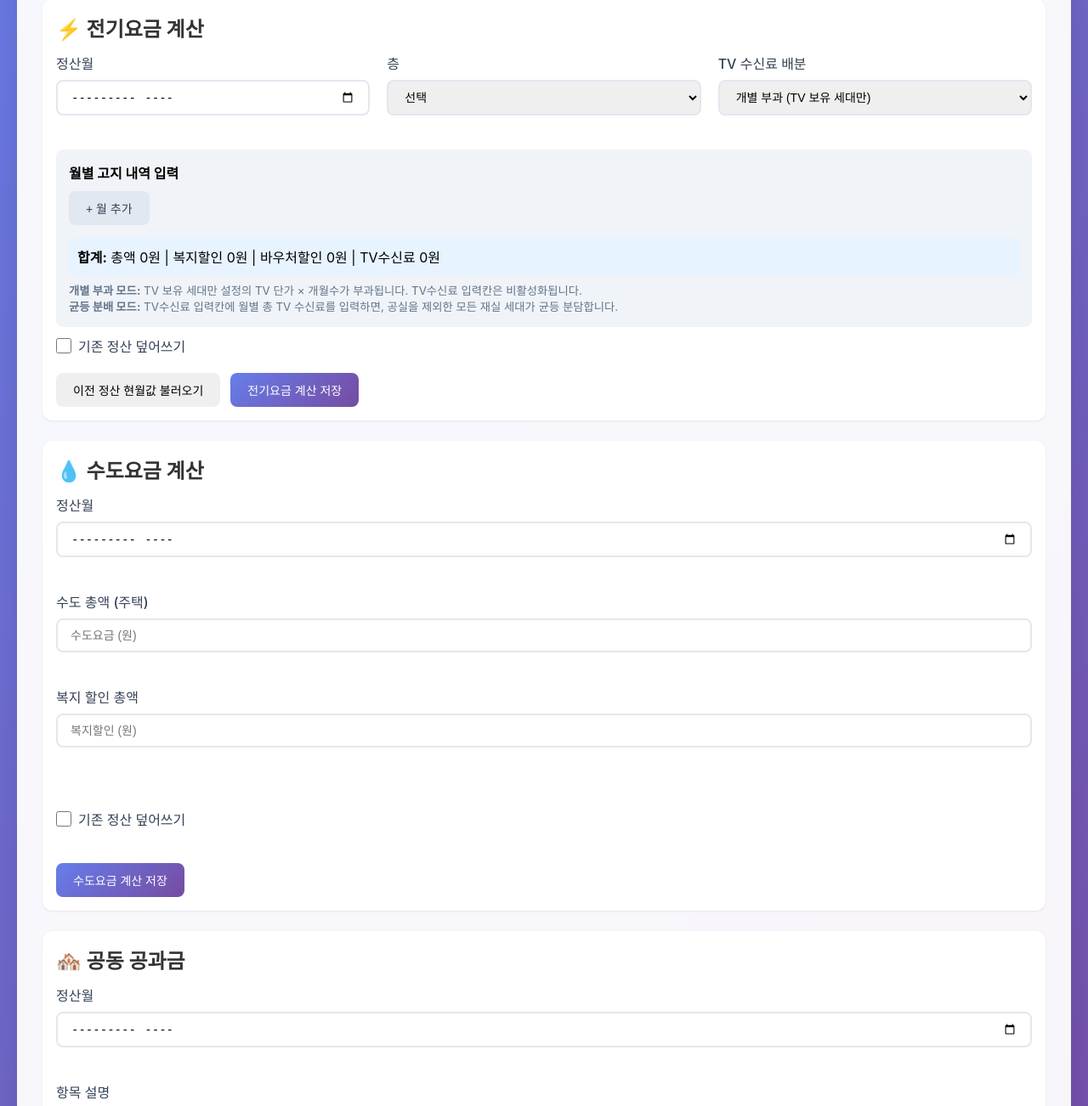
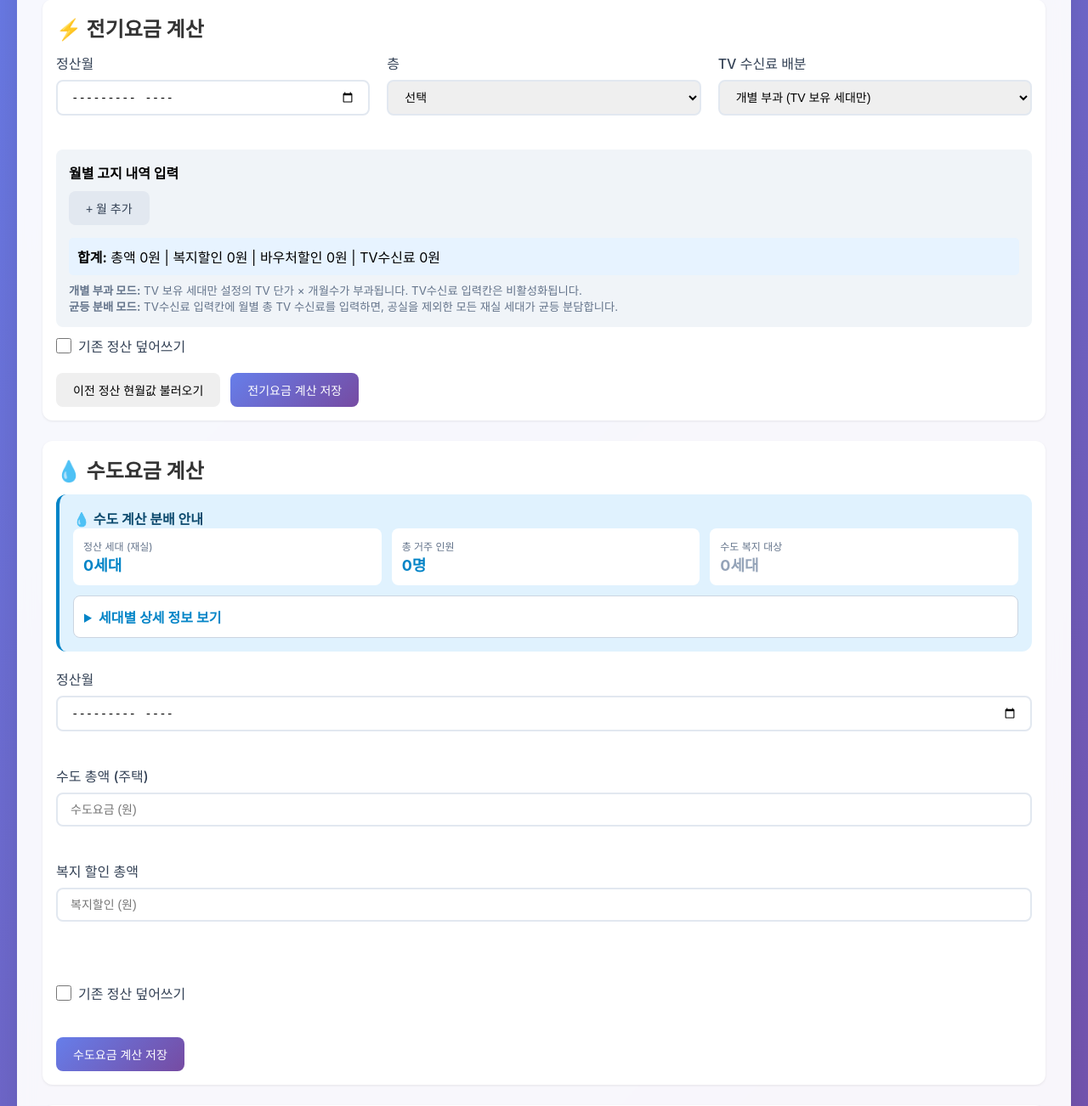
Before and after one commit to InFinity-dev/BillCalculator, a Flask app: page /calculator in a window 1280 px wide. Shown: the part 405-1707 px from the top of the page at 85% size. Run offline with Flask 3, Linux system fonts and the light colour scheme.

Commit message:
계산시 대상 세대 정보 상세 카드 추가 (전기, 수도)

```diff
--- a/templates/calculator.html
+++ b/templates/calculator.html
@@ -73,6 +73,10 @@
       </label>
     </div>
 
+    <!-- 선택된 층의 세대 정보 카드 -->
+    <div id="unitsInfoCardContainer" style="margin-top:20px;"></div>
+
+    <!-- 검침 입력 테이블 -->
     <div id="readingTableWrap" style="margin-top:16px;"></div>
 
     <div style="margin-top:12px;display:flex;gap:12px;flex-wrap:wrap;">
@@ -85,6 +89,10 @@
 <!-- 수도요금 -->
 <div style="margin-top:24px;background:#fff;padding:16px;border-radius:12px;box-shadow:0 1px 3px rgba(0,0,0,0.08)">
   <h2 style="margin-bottom:12px;">💧 수도요금 계산</h2>
+
+  <!-- 수도 계산 분배 요약 -->
+  <div id="waterSummaryContainer" style="margin-bottom:20px;"></div>
+
   <form id="waterForm">
     <input type="hidden" name="_csrf_token" value="{{ csrf_token() }}">
     <div class="grid grid-4">
@@ -252,7 +260,50 @@ function updateTvFeeInputs(){
   calculateBillTotals();
 }
 
-// 검침표 렌더링
+// 세대 정보 카드 렌더링 (전기)
+function renderUnitsInfoCards(floorId){
+  const container = document.getElementById('unitsInfoCardContainer');
+  const units = UNITS.filter(u => u.floor_id == floorId).sort((a, b) => a.unit_name.localeCompare(b.unit_name));
+
+  if(units.length === 0){
+    container.innerHTML = '';
+    return;
+  }
+
+  let html = '<div style="background:#e0e7ff;padding:16px;border-radius:12px;margin-bottom:16px;border-left:4px solid #667eea;">';
+  html += '<h4 style="margin-top:0;color:#4338ca;">👥 선택된 층 세대 정보</h4>';
+  html += '<div style="display:grid;grid-template-columns:repeat(auto-fill,minmax(280px,1fr));gap:12px;">';
+
+  units.forEach(u => {
+    const statusBadge = u.is_vacant
+      ? '<span class="badge badge-danger">공실</span>'
+      : '<span class="badge badge-success">재실</span>';
+
+    const elecWelfare = u.electric_welfare ? '<span class="badge badge-primary">전기복지</span>' : '';
+    const elecVoucher = u.electric_voucher ? '<span class="badge badge-primary">전기바우처</span>' : '';
+    const tv = u.has_tv ? '<span class="badge badge-warning">TV보유</span>' : '';
+    const waterWelfare = u.water_welfare ? '<span class="badge badge-primary">수도복지</span>' : '';
+
+    html += `
+      <div style="background:white;padding:12px;border-radius:8px;border:1px solid #cbd5e1;font-size:13px;">
+        <div style="font-weight:bold;margin-bottom:8px;font-size:14px;">${u.unit_name}</div>
+        <div style="display:flex;flex-wrap:wrap;gap:6px;margin-bottom:6px;">
+          ${statusBadge}
+          ${elecWelfare}
+          ${elecVoucher}
+          ${tv}
+          ${waterWelfare}
+        </div>
+        <div style="color:#64748b;">👥 ${u.residents_count}명</div>
+      </div>
+    `;
+  });
+
+  html += '</div></div>';
+  container.innerHTML = html;
+}
+
+// 검침표 렌더링 (세대 정보 포함)
 function renderReadingTable(floorId){
   const wrap = document.getElementById('readingTableWrap');
   const units = UNITS.filter(u => u.floor_id == floorId && !u.is_vacant);
@@ -262,15 +313,18 @@ function renderReadingTable(floorId){
     return;
   }
 
-  let html = '<h4>검침 입력</h4><table><thead><tr><th>세대</th><th>전월 검침</th><th>현월 검침</th><th>사용량</th></tr></thead><tbody>';
+  let html = '<h4>검침 입력</h4><table style="width:100%;border-collapse:collapse;"><thead><tr style="background:#f0f4f8;"><th style="padding:12px;text-align:left;border-bottom:2px solid #e2e8f0;">세대</th><th style="padding:12px;text-align:left;border-bottom:2px solid #e2e8f0;">속성</th><th style="padding:12px;text-align:left;border-bottom:2px solid #e2e8f0;">전월 검침</th><th style="padding:12px;text-align:left;border-bottom:2px solid #e2e8f0;">현월 검침</th><th style="padding:12px;text-align:left;border-bottom:2px solid #e2e8f0;">사용량</th></tr></thead><tbody>';
+
   units.forEach(u => {
-    html += `<tr>
-      <td><strong>${u.unit_name}</strong></td>
-      <td><input type="number" name="prev_${u.id}" step="0.01" placeholder="전월" class="reading-prev" data-unit="${u.id}"></td>
-      <td><input type="number" name="curr_${u.id}" step="0.01" placeholder="현월" class="reading-curr" data-unit="${u.id}"></td>
-      <td><span id="usage_${u.id}" style="font-weight:bold;">0.00</span></td>
-    </tr>`;
+    const badges = [];
+    if(u.electric_welfare) badges.push('복지');
+    if(u.electric_voucher) badges.push('바우처');
+    if(u.has_tv) badges.push('TV');
+    const badgeStr = badges.length > 0 ? badges.join(', ') : '-';
+
+    html += `<tr style="border-bottom:1px solid #e2e8f0;"><td style="padding:12px;"><strong>${u.unit_name}</strong></td><td style="padding:12px;font-size:12px;color:#64748b;">${badgeStr}</td><td style="padding:12px;"><input type="number" name="prev_${u.id}" step="0.01" placeholder="전월" class="reading-prev" data-unit="${u.id}" style="width:100%;padding:8px;border:1px solid #ddd;border-radius:4px;"></td><td style="padding:12px;"><input type="number" name="curr_${u.id}" step="0.01" placeholder="현월" class="reading-curr" data-unit="${u.id}" style="width:100%;padding:8px;border:1px solid #ddd;border-radius:4px;"></td><td style="padding:12px;font-weight:bold;"><span id="usage_${u.id}" style="font-weight:bold;">0.00</span></td></tr>`;
   });
+
   html += '</tbody></table>';
   wrap.innerHTML = html;
 
@@ -283,6 +337,47 @@ function renderReadingTable(floorId){
       document.getElementById(`usage_${unitId}`).textContent = (curr - prev).toFixed(2);
     });
   });
+}
+
+// 수도 계산 요약 렌더링
+function renderWaterSummary(){
+  const container = document.getElementById('waterSummaryContainer');
+  const occupiedUnits = UNITS.filter(u => !u.is_vacant);
+  const waterWelfareUnits = occupiedUnits.filter(u => u.water_welfare);
+  const totalResidents = occupiedUnits.reduce((sum, u) => sum + (u.residents_count || 1), 0);
+
+  let html = '<div style="background:#e0f2fe;padding:16px;border-radius:12px;border-left:4px solid #0284c7;margin-bottom:16px;">';
+  html += '<h4 style="margin-top:0;color:#0c4a6e;">💧 수도 계산 분배 안내</h4>';
+  html += '<div style="display:grid;grid-template-columns:repeat(auto-fit,minmax(200px,1fr));gap:12px;margin-bottom:12px;">';
+
+  html += `
+    <div style="background:white;padding:12px;border-radius:8px;">
+      <div style="font-size:12px;color:#64748b;">정산 세대 (재실)</div>
+      <div style="font-size:18px;font-weight:bold;color:#0284c7;">${occupiedUnits.length}세대</div>
+    </div>
+    <div style="background:white;padding:12px;border-radius:8px;">
+      <div style="font-size:12px;color:#64748b;">총 거주 인원</div>
+      <div style="font-size:18px;font-weight:bold;color:#0284c7;">${totalResidents}명</div>
+    </div>
+    <div style="background:white;padding:12px;border-radius:8px;">
+      <div style="font-size:12px;color:#64748b;">수도 복지 대상</div>
+      <div style="font-size:18px;font-weight:bold;color:#${waterWelfareUnits.length > 0 ? '059669' : '94a3b8'}">${waterWelfareUnits.length}세대</div>
+    </div>
+  `;
+
+  html += '</div>';
+
+  // 세대별 상세 정보
+  html += '<details style="background:white;padding:12px;border-radius:8px;border:1px solid #cbd5e1;"><summary style="cursor:pointer;font-weight:600;color:#0284c7;">세대별 상세 정보 보기</summary>';
+  html += '<table style="width:100%;font-size:12px;border-collapse:collapse;margin-top:12px;"><thead><tr style="background:#f0f4f8;"><th style="padding:8px;text-align:left;border-bottom:1px solid #cbd5e1;">세대</th><th style="padding:8px;text-align:center;border-bottom:1px solid #cbd5e1;">인원수</th><th style="padding:8px;text-align:center;border-bottom:1px solid #cbd5e1;">수도복지</th><th style="padding:8px;text-align:center;border-bottom:1px solid #cbd5e1;">상태</th></tr></thead><tbody>';
+
+  occupiedUnits.forEach(u => {
+    const welfare = u.water_welfare ? '✓' : '-';
+    html += `<tr style="border-bottom:1px solid #e2e8f0;"><td style="padding:8px;"><strong>${u.unit_name}</strong></td><td style="padding:8px;text-align:center;">${u.residents_count}명</td><td style="padding:8px;text-align:center;color:${u.water_welfare ? '#059669' : '#94a3b8'};">${welfare}</td><td style="padding:8px;text-align:center;"><span class="badge ${u.water_welfare ? 'badge-success' : 'badge-warning'}">${u.water_welfare ? '할인대상' : '일반'}</span></td></tr>`;
+  });
+
+  html += '</tbody></table></details></div>';
+  container.innerHTML = html;
 }
 
 // 이전 정산 현월값 불러오기
@@ -321,13 +416,19 @@ function loadPreviousReadings(){
 document.getElementById('floorSelect').addEventListener('change', (e) => {
   const id = e.target.value;
   document.getElementById('electric_floor_id').value = id;
-  if(id) renderReadingTable(id);
+  if(id) {
+    renderReadingTable(id);
+    renderUnitsInfoCards(id);
+  }
 });
 
 document.getElementById('electric_floor_id').addEventListener('change', (e) => {
   const id = e.target.value;
   document.getElementById('floorSelect').value = id;
-  if(id) renderReadingTable(id);
+  if(id) {
+    renderReadingTable(id);
+    renderUnitsInfoCards(id);
+  }
 });
 
 // TV 모드 변경
@@ -349,7 +450,6 @@ document.getElementById('electricForm').addEventListener('submit', async (e) =>
     return;
   }
 
-  // 빈 값을 0으로 채우기 (비활성화된 필드 제외)
   e.target.querySelectorAll('input[type="number"]:not([disabled])').forEach(input => {
     if(!input.value || input.value.trim() === ''){
       input.value = '0';
@@ -357,28 +457,17 @@ document.getElementById('electricForm').addEventListener('submit', async (e) =>
   });
 
   const fd = new FormData(e.target);
-
-  // ===== 디버깅: FormData 내용 출력 =====
-
-  for(let pair of fd.entries()) {
-    console.log(pair[0] + ': ' + pair[1]);
-  }
-
   fd.set('overwrite', e.target.overwrite.checked ? 'true' : 'false');
 
   try {
-
     const res = await fetch('/calculate/electric', { method: 'POST', body: fd });
     const j = await res.json();
-
-
 
     if(j.exists){
       if(confirm('해당 월의 전기요금이 이미 존재합니다. 덮어쓸까요?')){
         fd.set('overwrite', 'true');
         const res2 = await fetch('/calculate/electric', { method: 'POST', body: fd });
         const j2 = await res2.json();
-
         alert(j2.message || (j2.success ? '저장되었습니다.' : '실패했습니다.'));
         if(j2.success) location.reload();
       }
@@ -388,11 +477,9 @@ document.getElementById('electricForm').addEventListener('submit', async (e) =>
         location.reload();
       } else {
         alert('오류: ' + (j.message || '알 수 없는 오류'));
-        console.error('서버 오류 상세:', j);
       }
     }
   } catch(error) {
-    console.error('네트워크 오류:', error);
     alert('네트워크 오류가 발생했습니다: ' + error.message);
   }
 });
@@ -427,7 +514,6 @@ document.getElementById('waterForm').addEventListener('submit', async (e) => {
       if(j.success) location.reload();
     }
   } catch(error) {
-    console.error('Error:', error);
     alert('오류가 발생했습니다: ' + error.message);
   }
 });
@@ -450,12 +536,12 @@ document.getElementById('commonForm').addEventListener('submit', async (e) => {
     alert(j.message || (j.success ? '저장되었습니다.' : '실패했습니다.'));
     if(j.success) location.reload();
   } catch(error) {
-    console.error('Error:', error);
     alert('오류가 발생했습니다: ' + error.message);
   }
 });
 
 // 초기화
 renderFloorOptions();
+renderWaterSummary();
 </script>
 {% endblock %}
```
